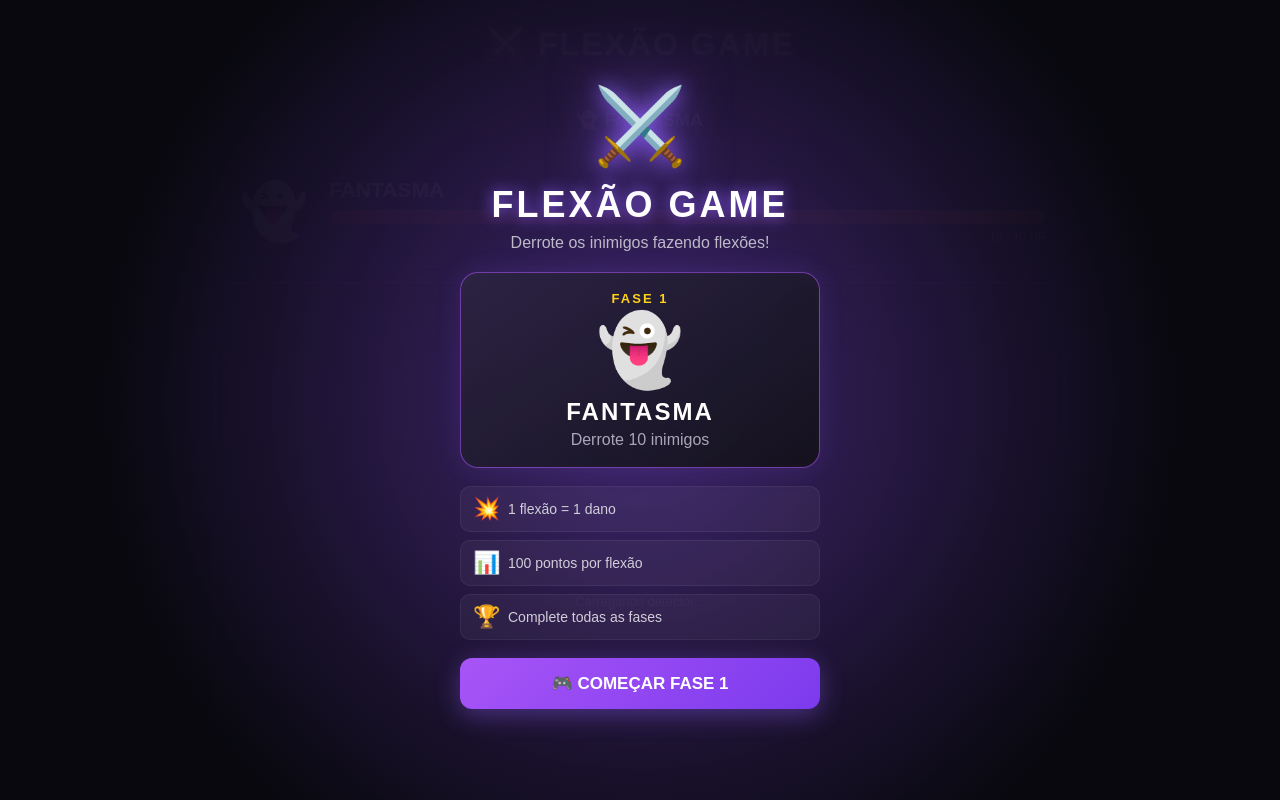
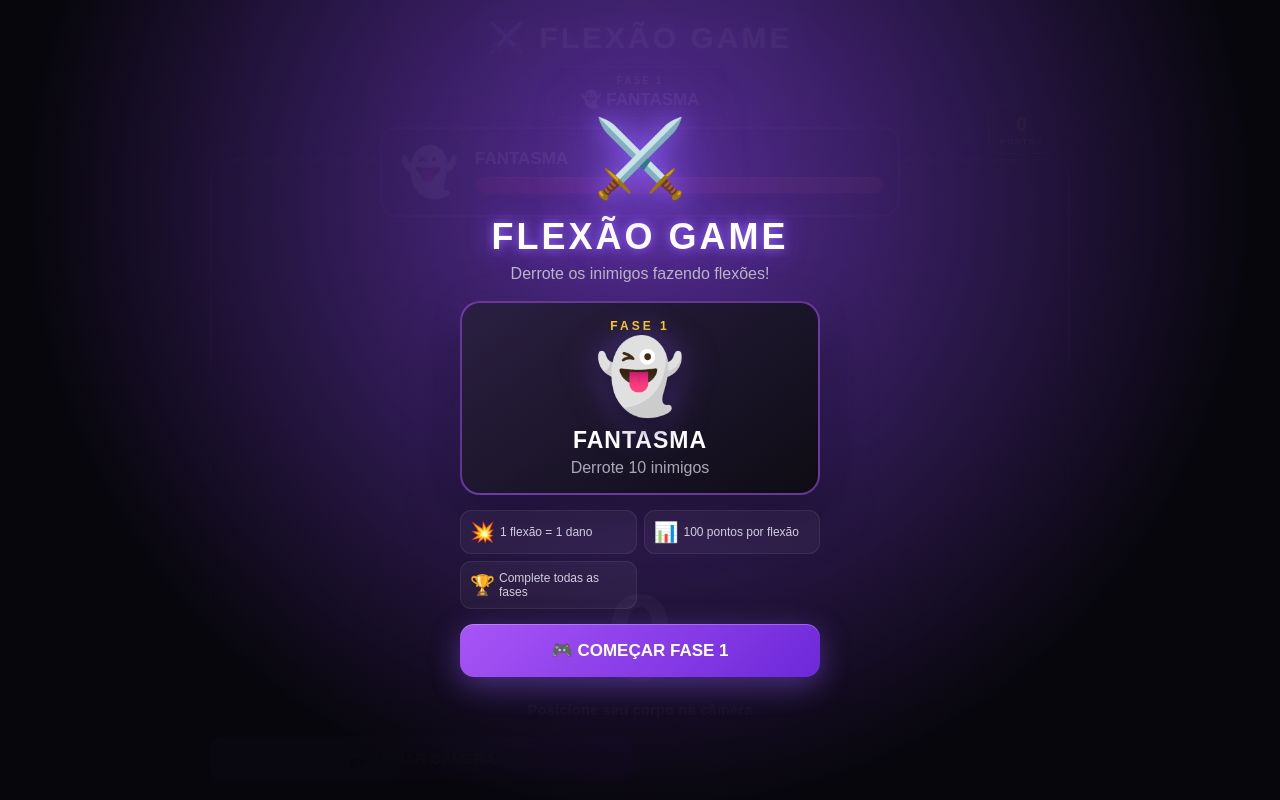
Before and after one commit to tatzin14/Flexao-Game, a website: page index.html in a window 1280 px wide. Shown: the top 800 px of the page. Drawn offline with Linux system fonts and the light colour scheme.

Commit message:
Melhora interface do game

```diff
--- a/style.css
+++ b/style.css
@@ -4,35 +4,52 @@
     padding: 0;
 }
 
+:root {
+    --purple: #8b5cf6;
+    --purple-dark: #5b21b6;
+    --red: #ef233c;
+    --red-dark: #7f1020;
+    --gold: #ffd21c;
+    --dark: #08080d;
+    --panel: rgba(15, 13, 22, 0.92);
+}
+
 body {
     min-height: 100vh;
     font-family: Arial, Helvetica, sans-serif;
+    color: white;
     background:
-        radial-gradient(circle at 50% 20%, #30205c 0%, #171225 38%, #09090e 100%);
-    color: white;
+        radial-gradient(circle at 50% 0%, #30205c 0%, #100d19 45%, #050507 100%);
     overflow-x: hidden;
 }
+
+/* =========================
+   ÁREA PRINCIPAL
+========================= */
 
 .game {
     width: 100%;
     max-width: 900px;
     min-height: 100vh;
     margin: auto;
-    padding: 20px;
+    padding: 12px;
     position: relative;
 }
 
 h1 {
     text-align: center;
-    font-size: 32px;
-    letter-spacing: 2px;
-    margin-bottom: 18px;
+    font-size: 30px;
+    letter-spacing: 3px;
+    margin-bottom: 12px;
+
     text-shadow:
-        0 0 8px #8b5cf6,
-        0 0 20px rgba(139, 92, 246, 0.7);
+        0 0 8px var(--purple),
+        0 0 25px rgba(139, 92, 246, 0.7);
 }
 
-/* MENU */
+/* =========================
+   MENU INICIAL
+========================= */
 
 .start-menu {
     position: fixed;
@@ -44,13 +61,13 @@ h1 {
     align-items: center;
     justify-content: center;
 
-    padding: 25px;
+    padding: 20px;
 
     background:
         radial-gradient(
-            circle at center,
-            rgba(66, 39, 115, 0.96),
-            rgba(8, 8, 14, 0.99) 72%
+            circle at 50% 25%,
+            rgba(92, 48, 160, 0.95),
+            rgba(7, 6, 12, 0.99) 70%
         );
 
     text-align: center;
@@ -65,8 +82,8 @@ h1 {
     margin-bottom: 5px;
 
     filter:
-        drop-shadow(0 0 10px #8b5cf6)
-        drop-shadow(0 0 25px rgba(139, 92, 246, 0.7));
+        drop-shadow(0 0 12px var(--purple))
+        drop-shadow(0 0 30px rgba(139, 92, 246, 0.7));
 
     animation: floatingIcon 2s ease-in-out infinite;
 }
@@ -84,48 +101,57 @@ h1 {
 .start-menu h2 {
     font-size: 36px;
     letter-spacing: 3px;
-    margin-bottom: 8px;
-    text-shadow: 0 0 15px #8b5cf6;
+    margin-bottom: 7px;
+
+    text-shadow:
+        0 0 10px var(--purple),
+        0 0 25px rgba(139, 92, 246, 0.7);
 }
 
 .start-menu > p {
     color: #bcb9c9;
-    margin-bottom: 20px;
+    margin-bottom: 18px;
 }
+
+/* CARD DA FASE */
 
 .phase-preview {
     width: min(360px, 100%);
-    padding: 18px 20px;
+    padding: 16px;
 
     background:
         linear-gradient(
             145deg,
-            rgba(44, 35, 67, 0.95),
-            rgba(20, 18, 29, 0.98)
+            rgba(42, 32, 65, 0.98),
+            rgba(13, 12, 19, 0.98)
         );
 
-    border: 1px solid rgba(168, 85, 247, 0.6);
-    border-radius: 18px;
+    border: 2px solid rgba(168, 85, 247, 0.55);
+    border-radius: 20px;
 
     box-shadow:
-        0 0 25px rgba(139, 92, 246, 0.15),
-        inset 0 0 20px rgba(255, 255, 255, 0.02);
+        0 15px 50px rgba(0, 0, 0, 0.5),
+        0 0 30px rgba(139, 92, 246, 0.16);
 
-    margin-bottom: 18px;
+    margin-bottom: 15px;
 }
 
 .phase-number {
-    color: #ffd21c;
-    font-size: 13px;
+    color: var(--gold);
+    font-size: 12px;
     font-weight: bold;
-    letter-spacing: 2px;
+    letter-spacing: 3px;
 }
 
 .menu-enemy-icon {
-    font-size: 70px;
-    margin: 5px 0;
+    font-size: 72px;
+    margin: 4px 0;
 
     animation: enemyFloat 1.8s ease-in-out infinite;
+
+    filter:
+        drop-shadow(0 8px 10px rgba(0, 0, 0, 0.6))
+        drop-shadow(0 0 15px rgba(139, 92, 246, 0.5));
 }
 
 @keyframes enemyFloat {
@@ -134,13 +160,13 @@ h1 {
     }
 
     50% {
-        transform: translateY(-6px);
+        transform: translateY(-7px);
     }
 }
 
 .phase-preview h3 {
-    font-size: 24px;
-    letter-spacing: 2px;
+    font-size: 23px;
+    letter-spacing: 1px;
     margin: 5px 0;
 }
 
@@ -148,41 +174,45 @@ h1 {
     color: #aaa6b7;
 }
 
+/* INFO */
+
 .menu-info {
     width: min(360px, 100%);
 
     display: grid;
-    grid-template-columns: 1fr;
-    gap: 8px;
+    grid-template-columns: 1fr 1fr;
+    gap: 7px;
 
-    margin-bottom: 18px;
+    margin-bottom: 15px;
 }
 
 .menu-info div {
     display: flex;
     align-items: center;
 
-    padding: 9px 12px;
+    padding: 9px;
 
     background: rgba(255, 255, 255, 0.045);
-    border: 1px solid rgba(255, 255, 255, 0.06);
+    border: 1px solid rgba(255, 255, 255, 0.07);
 
-    border-radius: 10px;
+    border-radius: 11px;
 
     text-align: left;
 }
 
 .menu-info strong {
-    width: 35px;
-    font-size: 22px;
+    width: 30px;
+    font-size: 20px;
 }
 
 .menu-info span {
     color: #d1ceda;
-    font-size: 14px;
+    font-size: 12px;
 }
 
-/* BOTÕES */
+/* =========================
+   BOTÕES
+========================= */
 
 button {
     border: none;
@@ -201,94 +231,108 @@ button:hover {
 }
 
 button:active {
-    transform: scale(0.97);
+    transform: scale(0.96);
 }
 
 #menuStartButton {
     width: min(360px, 100%);
-    padding: 15px;
+    padding: 16px;
 
-    border-radius: 12px;
+    border-radius: 14px;
 
     background:
         linear-gradient(
             135deg,
             #a855f7,
-            #7c3aed
+            #6d28d9
         );
 
     color: white;
     font-size: 17px;
 
     box-shadow:
-        0 6px 25px rgba(139, 92, 246, 0.4);
+        0 8px 30px rgba(139, 92, 246, 0.45),
+        inset 0 1px rgba(255, 255, 255, 0.25);
 }
 
 #menuStartButton:hover {
     filter: brightness(1.12);
 }
 
-/* FASE */
+/* =========================
+   FASE
+========================= */
 
 .phase-display {
     width: fit-content;
-    min-width: 190px;
+    min-width: 180px;
 
-    margin: 0 auto 14px;
-    padding: 9px 20px;
+    margin: 0 auto 9px;
+    padding: 7px 18px;
 
     text-align: center;
 
-    background: rgba(20, 17, 30, 0.85);
+    background: rgba(10, 9, 15, 0.8);
 
     border: 1px solid rgba(168, 85, 247, 0.5);
     border-radius: 12px;
+
+    box-shadow:
+        0 5px 20px rgba(0, 0, 0, 0.3);
 }
 
 .phase-display span {
     display: block;
 
-    color: #ffd21c;
-    font-size: 12px;
+    color: var(--gold);
+    font-size: 10px;
     font-weight: bold;
     letter-spacing: 2px;
 }
 
 .phase-display strong {
     display: block;
-    margin-top: 4px;
-    font-size: 18px;
+    margin-top: 3px;
+    font-size: 17px;
 }
 
-/* INIMIGO */
+/* =========================
+   INIMIGO
+========================= */
 
 .enemy {
+    position: relative;
+    z-index: 10;
+
     display: flex;
     align-items: center;
-    gap: 15px;
+    gap: 12px;
 
-    width: 100%;
+    width: min(92%, 520px);
 
-    padding: 15px 18px;
-    margin-bottom: 15px;
+    padding: 9px 13px;
+    margin: 0 auto -58px;
 
     background:
         linear-gradient(
-            135deg,
-            rgba(35, 28, 48, 0.96),
-            rgba(18, 17, 25, 0.96)
+            145deg,
+            rgba(29, 25, 40, 0.96),
+            rgba(9, 8, 13, 0.96)
         );
 
-    border: 1px solid rgba(168, 85, 247, 0.3);
-    border-radius: 15px;
+    border: 2px solid rgba(168, 85, 247, 0.55);
+    border-radius: 17px;
 
     box-shadow:
-        0 8px 25px rgba(0, 0, 0, 0.35);
+        0 8px 30px rgba(0, 0, 0, 0.65),
+        0 0 20px rgba(139, 92, 246, 0.12);
+
+    backdrop-filter: blur(7px);
 }
 
 .enemy-icon {
-    width: 80px;
-    height: 80px;
+    width: 68px;
+    height: 68px;
 
     display: flex;
     align-items: center;
@@ -296,42 +340,59 @@ button:active {
 
     flex-shrink: 0;
 
-    font-size: 55px;
+    font-size: 47px;
 
     background:
         radial-gradient(
             circle,
-            rgba(139, 92, 246, 0.2),
-            transparent 70%
+            rgba(139, 92, 246, 0.28),
+            rgba(0, 0, 0, 0.2) 70%
         );
 
-    border-radius: 50%;
+    border-radius: 14px;
+
+    filter:
+        drop-shadow(0 4px 6px rgba(0, 0, 0, 0.6));
 }
 
 .enemy-info {
     flex: 1;
+    min-width: 0;
 }
 
 .enemy-info h2 {
-    font-size: 21px;
-    margin-bottom: 7px;
+    font-size: 17px;
+    margin-bottom: 6px;
+
+    white-space: nowrap;
+    overflow: hidden;
+    text-overflow: ellipsis;
 }
 
-/* HP */
+/* =========================
+   HP
+========================= */
 
 .hp-container {
+    position: relative;
+
     width: 100%;
-    height: 16px;
+    height: 20px;
 
     overflow: hidden;
 
-    background: #0c0c11;
+    background:
+        linear-gradient(
+            #10080b,
+            #21090d
+        );
 
-    border: 1px solid rgba(255, 255, 255, 0.12);
+    border: 2px solid #351018;
     border-radius: 20px;
 
     box-shadow:
-        inset 0 2px 5px rgba(0, 0, 0, 0.7);
+        inset 0 2px 6px rgba(0, 0, 0, 0.8),
+        0 2px 5px rgba(0, 0, 0, 0.5);
 }
 
 .hp-bar {
@@ -341,26 +402,46 @@ button:active {
     background:
         linear-gradient(
             90deg,
-            #ef4444,
-            #f97316
+            #e5092f,
+            #ff3048,
+            #ff5b36
         );
 
     border-radius: inherit;
 
-    transition: width 0.3s ease;
+    box-shadow:
+        inset 0 1px rgba(255, 255, 255, 0.25),
+        0 0 10px rgba(239, 35, 60, 0.5);
+
+    transition:
+        width 0.3s ease,
+        filter 0.15s ease;
 }
 
 #hpText {
-    display: block;
+    position: absolute;
+    inset: 0;
 
-    margin-top: 5px;
+    display: flex;
+    align-items: center;
+    justify-content: center;
 
-    color: #aaa;
-    font-size: 12px;
-    text-align: right;
+    margin: 0;
+
+    color: white;
+    font-size: 11px;
+    font-weight: 900;
+
+    text-shadow:
+        0 1px 3px black,
+        0 0 5px black;
+
+    pointer-events: none;
 }
 
-/* CÂMERA */
+/* =========================
+   CÂMERA / GAMEPLAY
+========================= */
 
 .camera-container {
     position: relative;
@@ -370,12 +451,13 @@ button:active {
 
     overflow: hidden;
 
-    background: #050507;
+    background: #030305;
 
-    border: 2px solid rgba(168, 85, 247, 0.5);
-    border-radius: 18px;
+    border: 2px solid rgba(168, 85, 247, 0.45);
+    border-radius: 20px;
 
     box-shadow:
+        0 12px 40px rgba(0, 0, 0, 0.55),
         0 0 25px rgba(139, 92, 246, 0.15);
 }
 
@@ -400,6 +482,24 @@ button:active {
     pointer-events: none;
 }
 
+.camera-container::after {
+    content: "";
+
+    position: absolute;
+    inset: 0;
+
+    pointer-events: none;
+
+    background:
+        linear-gradient(
+            to bottom,
+            rgba(0, 0, 0, 0.18),
+            transparent 25%,
+            transparent 70%,
+            rgba(0, 0, 0, 0.28)
+        );
+}
+
 .loading {
     position: absolute;
 
@@ -410,118 +510,137 @@ button:active {
 
     padding: 10px 15px;
 
-    background: rgba(0, 0, 0, 0.7);
+    background: rgba(0, 0, 0, 0.75);
 
+    border: 1px solid rgba(255, 255, 255, 0.1);
     border-radius: 10px;
 
     color: #ddd;
     font-size: 13px;
 
-    z-index: 5;
+    z-index: 20;
 }
 
-/* CONTADOR */
+/* =========================
+   CONTADOR GIGANTE
+========================= */
 
 .counter {
-    width: 100%;
+    position: relative;
+    z-index: 20;
 
-    margin-top: 15px;
-    padding: 12px;
+    width: auto;
 
-    background:
-        linear-gradient(
-            145deg,
-            rgba(32, 27, 44, 0.96),
-            rgba(17, 16, 23, 0.96)
-        );
+    margin: -105px auto 0;
+    padding: 0;
 
-    border: 1px solid rgba(168, 85, 247, 0.3);
-    border-radius: 15px;
+    background: transparent;
+
+    border: none;
 
     text-align: center;
+
+    pointer-events: none;
 }
 
 .counter span {
     display: block;
 
-    font-size: 48px;
-    line-height: 1;
+    font-size: clamp(70px, 18vw, 125px);
+    line-height: 0.9;
 
     font-weight: 900;
 
+    color: white;
+
+    -webkit-text-stroke: 2px rgba(0, 0, 0, 0.4);
+
     text-shadow:
-        0 0 12px rgba(168, 85, 247, 0.8);
+        0 5px 0 #15151a,
+        0 8px 12px rgba(0, 0, 0, 0.7),
+        0 0 20px rgba(255, 255, 255, 0.25);
 }
 
 .counter p {
-    margin-top: 5px;
-
-    color: #9995a6;
-
-    font-size: 11px;
-    font-weight: bold;
-    letter-spacing: 2px;
+    display: none;
 }
 
-/* PONTOS */
+/* =========================
+   PONTUAÇÃO
+========================= */
 
 .score {
-    width: 100%;
+    position: absolute;
 
-    margin-top: 10px;
-    padding: 9px;
+    right: 22px;
+    top: 95px;
 
-    background:
-        linear-gradient(
-            145deg,
-            rgba(32, 27, 44, 0.96),
-            rgba(17, 16, 23, 0.96)
-        );
+    z-index: 30;
 
-    border: 1px solid rgba(255, 210, 28, 0.25);
-    border-radius: 15px;
+    width: auto;
+
+    margin: 0;
+    padding: 7px 11px;
+
+    background: rgba(7, 7, 11, 0.75);
+
+    border: 1px solid rgba(255, 210, 28, 0.45);
+    border-radius: 10px;
 
     text-align: center;
+
+    backdrop-filter: blur(5px);
 }
 
 .score span {
     display: block;
 
-    font-size: 28px;
+    font-size: 20px;
     font-weight: 900;
 
-    color: #ffd21c;
+    color: var(--gold);
 
     text-shadow:
-        0 0 10px rgba(255, 210, 28, 0.4);
+        0 0 10px rgba(255, 210, 28, 0.5);
 }
 
 .score p {
-    margin-top: 5px;
+    margin-top: 1px;
 
-    color: #9995a6;
+    color: #c8c4ce;
 
-    font-size: 11px;
+    font-size: 8px;
     font-weight: bold;
-    letter-spacing: 2px;
+    letter-spacing: 1.5px;
 }
 
-/* STATUS */
+/* =========================
+   STATUS
+========================= */
 
 .status {
-    min-height: 22px;
+    position: relative;
+    z-index: 30;
 
-    margin: 12px 0;
+    min-height: 24px;
+
+    margin: 7px 0;
 
     text-align: center;
 
-    color: #c7c2d2;
+    color: white;
 
-    font-size: 14px;
-    font-weight: bold;
+    font-size: 15px;
+    font-weight: 900;
+
+    text-shadow:
+        0 2px 5px black,
+        0 0 10px rgba(139, 92, 246, 0.7);
 }
 
-/* BOTÕES INFERIORES */
+/* =========================
+   BOTÕES INFERIORES
+========================= */
 
 #startButton,
 #resetButton {
@@ -529,57 +648,72 @@ button:active {
 
     padding: 13px;
 
-    margin-top: 7px;
+    margin-top: 5px;
 
-    border-radius: 11px;
+    border-radius: 12px;
 
     font-size: 15px;
 }
 
 #startButton {
-    background: #8b5cf6;
+    background:
+        linear-gradient(
+            135deg,
+            #a855f7,
+            #6d28d9
+        );
+
     color: white;
 
     box-shadow:
-        0 5px 18px rgba(139, 92, 246, 0.3);
+        0 6px 20px rgba(139, 92, 246, 0.35);
 }
 
 #resetButton {
-    background: #25232c;
+    background: #201e27;
     color: #c9c6d1;
 
-    border: 1px solid rgba(255, 255, 255, 0.08);
+    border: 1px solid rgba(255, 255, 255, 0.1);
 }
 
-/* ATAQUE */
+/* =========================
+   ATAQUE
+========================= */
 
 .enemy-icon.hit {
     animation: goblinHit 0.4s ease;
 }
 
 @keyframes goblinHit {
+
     0% {
         transform: scale(1);
+        filter: brightness(1);
     }
 
-    25% {
-        transform: scale(1.3) rotate(-8deg);
+    20% {
+        transform: scale(1.25) rotate(-8deg);
+        filter: brightness(2);
     }
 
-    50% {
+    40% {
         transform: scale(0.85) rotate(8deg);
+        filter: brightness(1.5);
     }
 
-    75% {
-        transform: scale(1.15) rotate(-4deg);
+    70% {
+        transform: scale(1.12) rotate(-4deg);
     }
 
     100% {
         transform: scale(1);
+        filter: brightness(1);
     }
 }
 
-/* EFEITO DE HIT */
+/* =========================
+   EFEITO DE HIT
+========================= */
 
 .hit-effect {
     position: fixed;
@@ -603,13 +737,19 @@ button:active {
 }
 
 @keyframes hitAnimation {
+
     0% {
-        transform: translate(-50%, -50%) scale(0);
+        transform: translate(-50%, -50%) scale(0) rotate(-10deg);
         opacity: 0;
     }
 
-    30% {
-        transform: translate(-50%, -50%) scale(1.4);
+    25% {
+        transform: translate(-50%, -50%) scale(1.4) rotate(5deg);
+        opacity: 1;
+    }
+
+    60% {
+        transform: translate(-50%, -50%) scale(1.1) rotate(-3deg);
         opacity: 1;
     }
 
@@ -619,7 +759,9 @@ button:active {
     }
 }
 
-/* FASE CONCLUÍDA */
+/* =========================
+   FASE CONCLUÍDA
+========================= */
 
 .phase-complete-screen {
     position: fixed;
@@ -633,13 +775,13 @@ button:active {
     align-items: center;
     justify-content: center;
 
-    padding: 20px;
+    padding: 18px;
 
     background:
         radial-gradient(
             circle at center,
-            rgba(71, 42, 115, 0.75),
-            rgba(0, 0, 0, 0.94)
+            rgba(71, 42, 115, 0.8),
+            rgba(0, 0, 0, 0.96) 75%
         );
 }
 
@@ -658,10 +800,10 @@ button:active {
         linear-gradient(
             145deg,
             #252035,
-            #121119
+            #0c0b10
         );
 
-    border: 2px solid #8b5cf6;
+    border: 2px solid var(--purple);
 
     border-radius: 22px;
 
@@ -677,6 +819,7 @@ button:active {
 }
 
 @keyframes victoryFloat {
+
     0%, 100% {
         transform: translateY(0);
     }
@@ -689,7 +832,7 @@ button:active {
 .phase-complete-box h2 {
     font-size: 29px;
 
-    color: #ffd21c;
+    color: var(--gold);
 
     margin-bottom: 10px;
 }
@@ -702,7 +845,7 @@ button:active {
     margin: 20px 0;
     padding: 13px;
 
-    background: rgba(0, 0, 0, 0.25);
+    background: rgba(0, 0, 0, 0.3);
     border-radius: 12px;
 }
 
@@ -736,7 +879,7 @@ button:active {
         linear-gradient(
             135deg,
             #a855f7,
-            #7c3aed
+            #6d28d9
         );
 
     color: white;
@@ -747,7 +890,9 @@ button:active {
         0 6px 20px rgba(139, 92, 246, 0.35);
 }
 
-/* VITÓRIA */
+/* =========================
+   VITÓRIA
+========================= */
 
 .victory-screen {
     position: fixed;
@@ -766,8 +911,8 @@ button:active {
     background:
         radial-gradient(
             circle at center,
-            rgba(85, 62, 15, 0.7),
-            rgba(0, 0, 0, 0.95)
+            rgba(85, 62, 15, 0.75),
+            rgba(0, 0, 0, 0.97)
         );
 }
 
@@ -786,10 +931,10 @@ button:active {
         linear-gradient(
             145deg,
             #29251a,
-            #121119
+            #0e0d0b
         );
 
-    border: 2px solid #ffd21c;
+    border: 2px solid var(--gold);
     border-radius: 22px;
 
     box-shadow:
@@ -803,17 +948,18 @@ button:active {
 }
 
 @keyframes trophyAnimation {
+
     0%, 100% {
-        transform: scale(1);
+        transform: scale(1) rotate(0);
     }
 
     50% {
-        transform: scale(1.12);
+        transform: scale(1.12) rotate(3deg);
     }
 }
 
 .victory-box h2 {
-    color: #ffd21c;
+    color: var(--gold);
     font-size: 34px;
     margin: 10px 0;
 }
@@ -834,7 +980,7 @@ button:active {
 .final-score span {
     display: block;
 
-    color: #ffd21c;
+    color: var(--gold);
 
     font-size: 45px;
     font-weight: 900;
@@ -857,7 +1003,7 @@ button:active {
         linear-gradient(
             135deg,
             #a855f7,
-            #7c3aed
+            #6d28d9
         );
 
     color: white;
@@ -865,28 +1011,122 @@ button:active {
     font-size: 16px;
 }
 
-/* RESPONSIVO */
+/* =========================
+   CELULAR
+========================= */
+
+@media (max-width: 480px) {
+
+    .game {
+        padding: 8px;
+    }
+
+    h1 {
+        font-size: 23px;
+        margin-bottom: 8px;
+    }
+
+    .phase-display {
+        margin-bottom: 7px;
+        padding: 6px 15px;
+    }
+
+    .enemy {
+        width: 94%;
+        min-height: 70px;
+        margin-bottom: -52px;
+        padding: 7px 10px;
+    }
+
+    .enemy-icon {
+        width: 58px;
+        height: 58px;
+        font-size: 40px;
+        border-radius: 12px;
+    }
+
+    .enemy-info h2 {
+        font-size: 15px;
+        margin-bottom: 4px;
+    }
+
+    .hp-container {
+        height: 18px;
+    }
+
+    #hpText {
+        font-size: 10px;
+    }
+
+    .camera-container {
+        aspect-ratio: 3 / 4;
+        border-radius: 16px;
+    }
+
+    .counter {
+        margin-top: -95px;
+    }
+
+    .counter span {
+        font-size: 86px;
+    }
+
+    .score {
+        right: 15px;
+        top: 78px;
+    }
+
+    .score span {
+        font-size: 18px;
+    }
+
+    .status {
+        font-size: 14px;
+        margin: 6px 0;
+    }
+
+    .menu-info {
+        grid-template-columns: 1fr;
+    }
+
+    .start-menu h2 {
+        font-size: 29px;
+    }
+
+    .menu-icon {
+        font-size: 62px;
+    }
+
+    .phase-preview {
+        padding: 14px;
+    }
+
+    .menu-enemy-icon {
+        font-size: 60px;
+    }
+}
+
+/* =========================
+   DESKTOP
+========================= */
 
 @media (min-width: 700px) {
 
     .game {
-        padding: 25px;
+        padding: 20px;
     }
 
-    .counter,
-    .score {
-        display: inline-block;
-        vertical-align: top;
+    .camera-container {
+        aspect-ratio: 16 / 10;
     }
 
     .counter {
-        width: calc(50% - 7px);
-        margin-right: 7px;
+        margin-top: -115px;
     }
 
     .score {
-        width: calc(50% - 7px);
-        margin-left: 7px;
+        top: 105px;
+        right: 35px;
     }
 
     #startButton,
@@ -902,48 +1142,3 @@ button:active {
         margin-left: 7px;
     }
 }
-
-@media (max-width: 480px) {
-
-    .game {
-        padding: 12px;
-    }
-
-    h1 {
-        font-size: 25px;
-    }
-
-    .enemy {
-        padding: 12px;
-    }
-
-    .enemy-icon {
-        width: 65px;
-        height: 65px;
-        font-size: 45px;
-    }
-
-    .enemy-info h2 {
-        font-size: 18px;
-    }
-
-    .counter span {
-        font-size: 42px;
-    }
-
-    .menu-icon {
-        font-size: 65px;
-    }
-
-    .start-menu h2 {
-        font-size: 30px;
-    }
-
-    .phase-preview {
-        padding: 14px;
-    }
-
-    .menu-enemy-icon {
-        font-size: 58px;
-    }
-}
```
